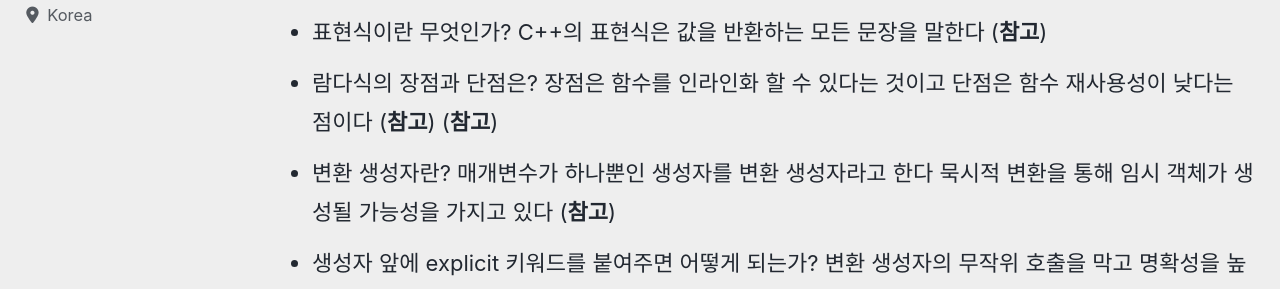
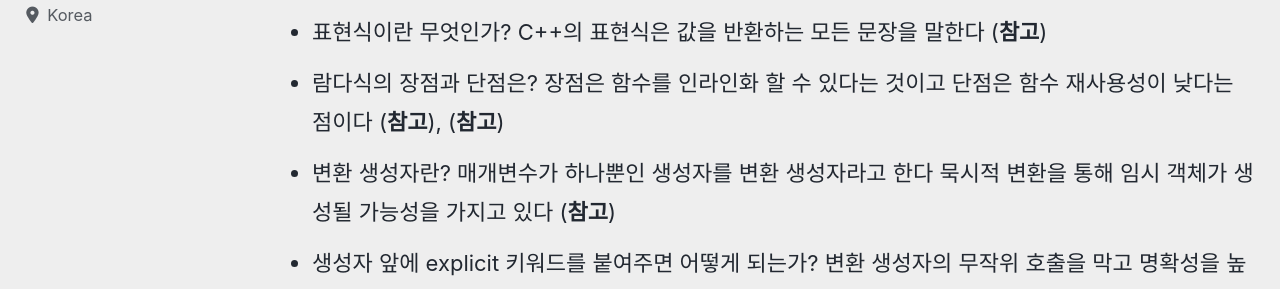
Before and after one commit to devMyeong/devMyeong.github.io, a Jekyll site: the page built from _posts/cs/2022-09-05-블로그-면접준비.md, in a window 1280 px wide and 900 px high, scrolled down 9867 px. Shown: the part 151-440 px from the top of the window. Built offline with Jekyll 4.4.1, drawn with Linux system fonts in a browser that asks for light colours; cached includes are drawn as plain includes; nearby versions of some CDN libraries; some web fonts are replaced; comment, search, counter and statistics services are not loaded.

Commit message:
Chore : 면접 준비 내용 콤마 추가

```diff
--- a/_posts/cs/2022-09-05-블로그-면접준비.md
+++ b/_posts/cs/2022-09-05-블로그-면접준비.md
@@ -94,7 +94,7 @@ last_modified_at: 2022-09-26
 - 정적 멤버 변수(static member variable)에 대해 설명하면? C++에서 정적 멤버란 클래스에는 속하지만, 객체 별로 할당되지 않고 클래스의 모든 객체가 공유하는 멤버를 의미합니다 ([**참고**](http://www.tcpschool.com/cpp/cpp_encapsulation_staticConst))
 - 함수 객체란? 함수 객체는 객체가 함수처럼 동작한다 하여 함수 객체라고 할 수 있는데, 연산자 오버로딩에서 ()라는 연산자를 오버로딩하여 객체를 함수처럼 쓸 수 있습니다 ([**참고**](https://blog.hexabrain.net/267))
 - 표현식이란 무엇인가? C++의 표현식은 값을 반환하는 모든 문장을 말한다 ([**참고**](https://digiconfactory.tistory.com/entry/C-%EB%AC%B8%EC%9E%A5Statement%EA%B3%BC-%ED%91%9C%ED%98%84%EC%8B%9DExpression-C-%EA%B3%BC-%EC%BB%B4%ED%93%A8%ED%84%B0%EA%B3%BC%ED%95%99))
-- 람다식의 장점과 단점은? 장점은 함수를 인라인화 할 수 있다는 것이고 단점은 함수 재사용성이 낮다는 점이다 ([**참고**](https://gandis0713.github.io/2019/10/13/c-plus-lamda/)) ([**참고**](https://jjeongil.tistory.com/1044))
+- 람다식의 장점과 단점은? 장점은 함수를 인라인화 할 수 있다는 것이고 단점은 함수 재사용성이 낮다는 점이다 ([**참고**](https://gandis0713.github.io/2019/10/13/c-plus-lamda/)), ([**참고**](https://jjeongil.tistory.com/1044))
 - 변환 생성자란? 매개변수가 하나뿐인 생성자를 변환 생성자라고 한다 묵시적 변환을 통해 임시 객체가 생성될 가능성을 가지고 있다 ([**참고**](https://snd-snd.tistory.com/74))
 - 생성자 앞에 explicit 키워드를 붙여주면 어떻게 되는가? 변환 생성자의 무작위 호출을 막고 명확성을 높여준다 ([**참고**](https://ansohxxn.github.io/cpp/chapter9-11/))
 
```
